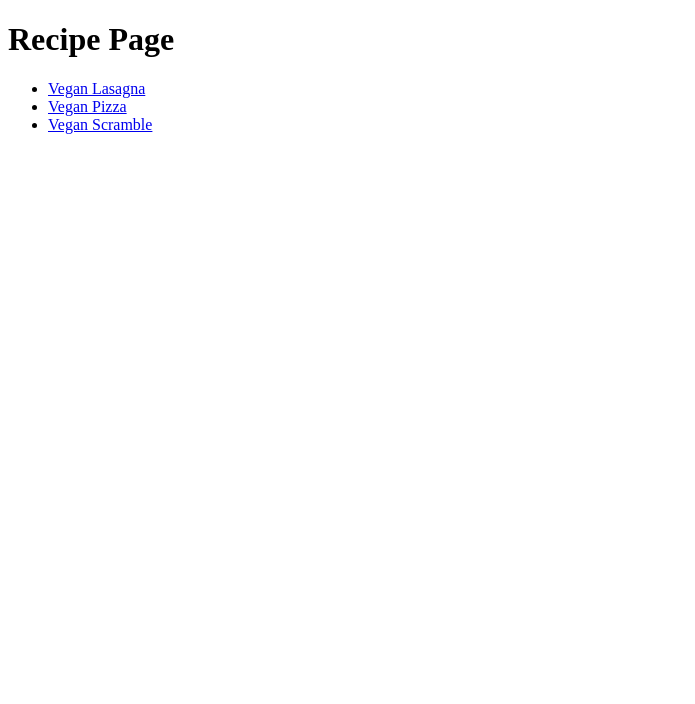
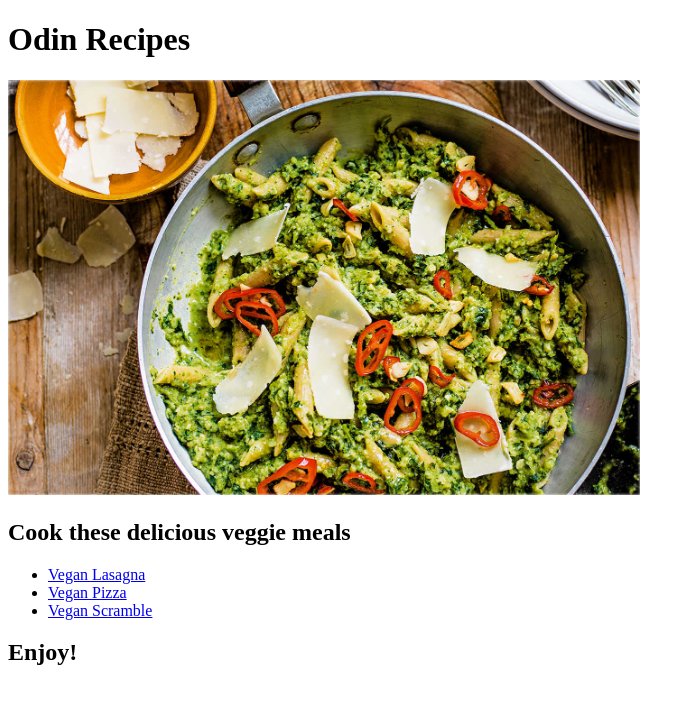
Before and after one commit to piyopiyo0/odin-recipes, a plain HTML site: page index.html in a window 1280 px wide. Shown: the whole page, without its empty margins (0-695 px from the left). Drawn offline with Linux system fonts and the light colour scheme.

Commit message:
provide small improvements to the home page

```diff
--- a/index.html
+++ b/index.html
@@ -3,14 +3,17 @@
 <head>
     <meta charset="UTF-8">
     <meta name="viewport" content="width=device-width, initial-scale=1.0">
-    <title>Document</title>
+    <title>Odin Recipes</title>
 </head>
 <body>
-    <h1>Recipe Page</h1>
+    <h1>Odin Recipes</h1>
+    <img src="/recipes/images/veggie-meals.jpg" alt="vegetarian meals" width="50%">
+    <h2>Cook these delicious veggie meals</h2>
     <ul>
     <li><a href="/recipes/vegan-lasagna.html">Vegan Lasagna</a></li>
     <li><a href="/recipes/vegan-pizza.html">Vegan Pizza</a></li>
     <li><a href="/recipes/vegan-scramble.html">Vegan Scramble</a></li>
     </ul>
+    <h2>Enjoy!</h2>
 </body>
 </html>
```
Also changed, not shown: recipes/images/veggie-meals.jpg (added).
